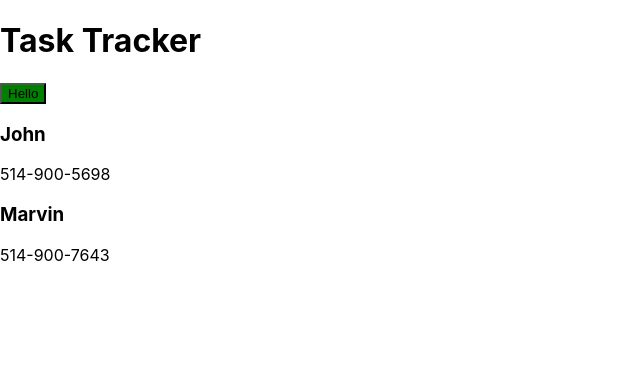
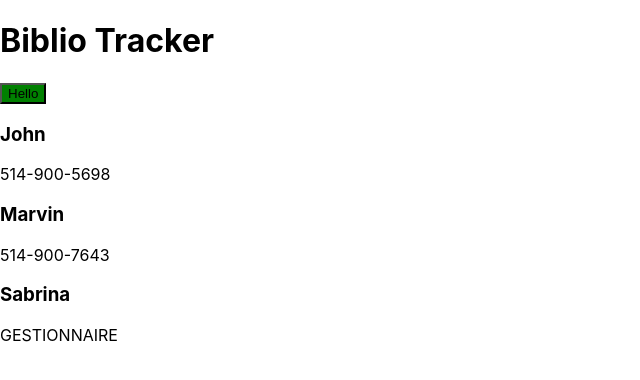
Before and after one commit to 2033162/TP4_Biblio_Lina_Lacroix, a React (Create React App) app: page / in a window 1280 px wide. Shown: the top 380 px of the page, without its empty margins (0-640 px from the left). Built offline with nearby package versions, Linux system fonts and the light colour scheme.

Commit message:
initialisation des valeurs des parametre d'employe

```diff
--- a/src/App.js
+++ b/src/App.js
@@ -2,10 +2,22 @@ import {useState} from 'react'
 import './App.css';
 import Header from "./components/header";
 import Clients from "./components/Clients";
+import Employes from "./components/Employes";
 
 function App() {
 
-  const [clients, setClients] = useState(
+    const [employes, setEmployes] = useState(
+        [
+            {
+                id: 1,
+                nom: "Sabrina",
+                prenom: "Carmier",
+                fonction: "GESTIONNAIRE",
+            }
+        ]
+    )
+
+    const [clients, setClients] = useState(
       [
         {
           id: 1,
@@ -32,7 +44,8 @@ function App() {
   return (
       <div className='container'>
         <Header/>
-        <Clients clients={clients}/>
+          <Clients clients={clients}/>
+          <Employes employes={employes}/>
       </div>
   );
 }
--- a/src/components/Employe.js
+++ b/src/components/Employe.js
@@ -0,0 +1,10 @@
+const Employe = ({employe}) => {
+    return (
+        <div className="employe">
+            <h3>{employe.nom}</h3>
+            <p>{employe.fonction}</p>
+        </div>
+    )
+}
+
+export default Employe
--- /dev/null
+++ b/src/components/Employes.js
@@ -0,0 +1,12 @@
+import Employe from "./Employe";
+const Employes = ({employes}) => {
+    return (
+        <>
+            {employes.map((employe) => (
+                <Employe key={employe.id} employe={employe}/>
+            ))}
+        </>
+    )
+}
+
+export default Employes
--- a/src/components/header.js
+++ b/src/components/header.js
@@ -15,7 +15,7 @@ const Header = ({title}) => {
 }
 
 Header.defaultProps = {
-    title: 'Task Tracker',
+    title: 'Biblio Tracker',
 }
 
 Header.propTypes = {
```
